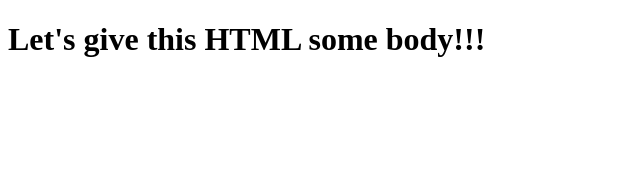
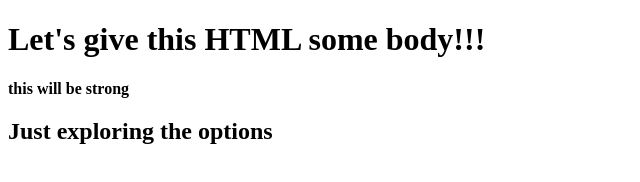
Before and after one commit to szymon51/first-html-project, a plain HTML site: page index.html in a window 1280 px wide. Shown: the whole page, without its empty margins (0-640 px from the left). Drawn offline with Linux system fonts and the light colour scheme.

Commit message:
added two lines in the body

```diff
--- a/index.html
+++ b/index.html
@@ -6,5 +6,7 @@
 	</head>
 	<body>
 		<h1>Let's give this HTML some body!!!</h1>
+		<strong>this will be strong</strong><br>
+		<h2>Just exploring the options</h2>
 	</body>
 </html>
```
